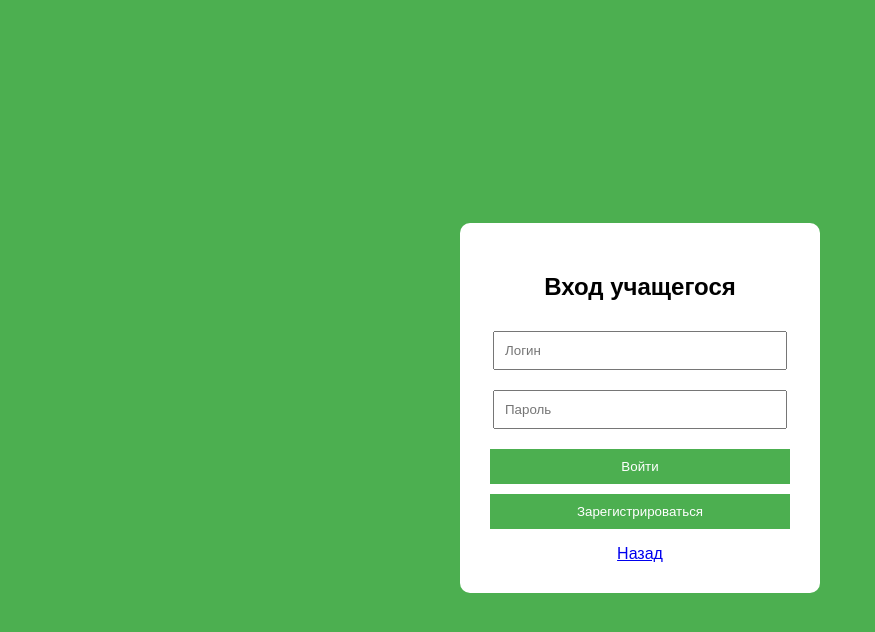
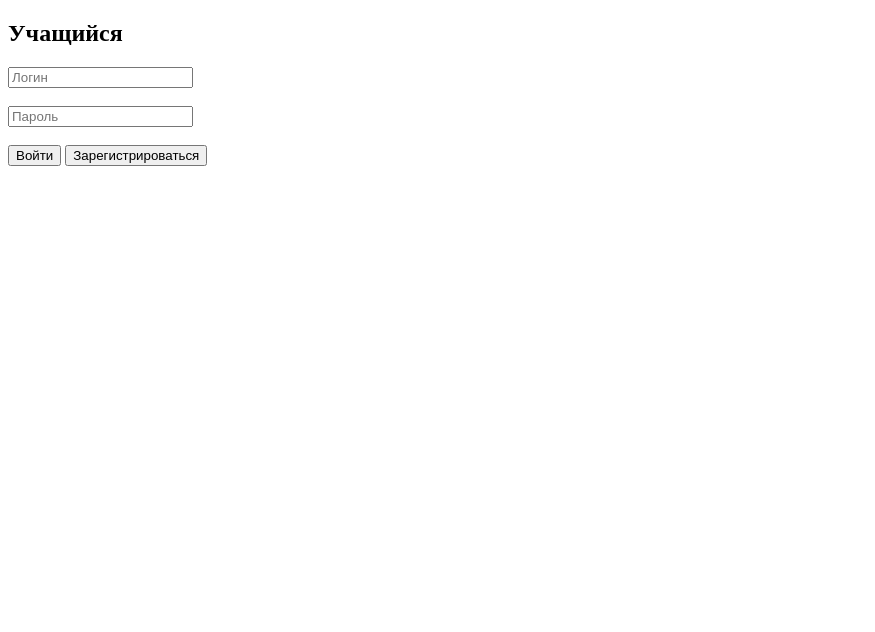
Before and after one commit to r4spb3rry-hub/frontend, a website: page student.html in a window 1280 px wide. Both pictures are taken after a click on the button "Войти". Shown: the whole page, without its empty margins (0-875 px from the left). Drawn offline with Linux system fonts and the light colour scheme; no server answers.

Commit message:
Update student.html

```diff
--- a/student.html
+++ b/student.html
@@ -2,85 +2,49 @@
 <html lang="ru">
 <head>
   <meta charset="UTF-8">
-  <title>Вход для учащегося</title>
-  <style>
-    body {
-      font-family: Arial;
-      background: #4CAF50;
-      display: flex;
-      justify-content: center;
-      align-items: center;
-      height: 100vh;
-    }
-
-    .box {
-      background: white;
-      padding: 30px;
-      border-radius: 10px;
-      text-align: center;
-      width: 300px;
-    }
-
-    input {
-      width: 90%;
-      padding: 10px;
-      margin: 10px 0;
-    }
-
-    button {
-      padding: 10px;
-      width: 100%;
-      background: #4CAF50;
-      color: white;
-      border: none;
-      margin-top: 10px;
-    }
-
-    a {
-      display: block;
-      margin-top: 10px;
-    }
-  </style>
+  <title>Учащийся</title>
 </head>
 
 <body>
-  <div class="box">
-    <h2>Вход учащегося</h2>
+  <h2>Учащийся</h2>
 
-    <input type="text" id="login" placeholder="Логин">
-    <input type="password" id="password" placeholder="Пароль">
+  <input id="login" placeholder="Логин"><br><br>
+  <input id="password" type="password" placeholder="Пароль"><br><br>
 
-    <button onclick="login()">Войти</button>
-    <button onclick="register()">Зарегистрироваться</button>
+  <button onclick="login()">Войти</button>
+  <button onclick="register()">Зарегистрироваться</button>
 
-    <p id="error" style="color:red;"></p>
-
-    <a href="index.html">Назад</a>
-  </div>
+  <p id="error" style="color:red;"></p>
 
   <script>
+    const API = "https://eduflow-92s4.onrender.com";
+
     async function login() {
       let login = document.getElementById("login").value;
       let password = document.getElementById("password").value;
 
-      let res = await fetch("https://eduflow-92s4.onrender.com/login", {
+      let res = await fetch(API + "/login", {
         method: "POST",
-        headers: {
-          "Content-Type": "application/json"
-        },
-        body: JSON.stringify({
-          login: login,
-          password: password
-        })
+        headers: {"Content-Type": "application/json"},
+        body: JSON.stringify({ login, password })
       });
 
       let data = await res.json();
 
       if (data.status === "ok") {
-        localStorage.setItem("user", login);
-        window.location.href = "student-dashboard.html";
+        localStorage.setItem("user", data.login);
+        localStorage.setItem("role", data.role);
+
+        if (data.role === "student") {
+          window.location.href = "student-dashboard.html";
+        } else if (data.role === "teacher") {
+          window.location.href = "teacher-dashboard.html";
+        } else if (data.role === "admin") {
+          window.location.href = "admin-dashboard.html";
+        }
+
       } else {
-        document.getElementById("error").innerText = "Неверный логин или пароль";
+        document.getElementById("error").innerText = "Ошибка входа";
       }
     }
 
@@ -88,19 +52,17 @@
       let login = document.getElementById("login").value;
       let password = document.getElementById("password").value;
 
-      await fetch("https://eduflow-92s4.onrender.com/register", {
+      await fetch(API + "/register", {
         method: "POST",
-        headers: {
-          "Content-Type": "application/json"
-        },
+        headers: {"Content-Type": "application/json"},
         body: JSON.stringify({
-          login: login,
-          password: password,
+          login,
+          password,
           role: "student"
         })
       });
 
-      alert("Пользователь создан!");
+      alert("Пользователь создан");
     }
   </script>
 </body>
```
